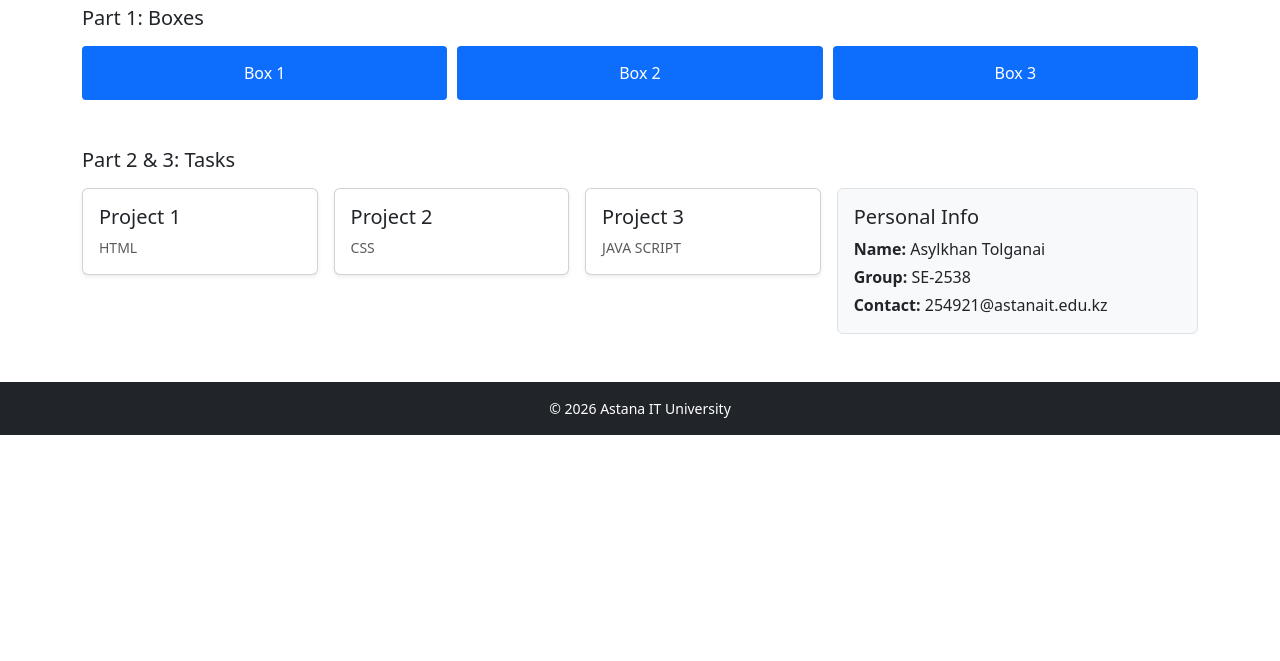
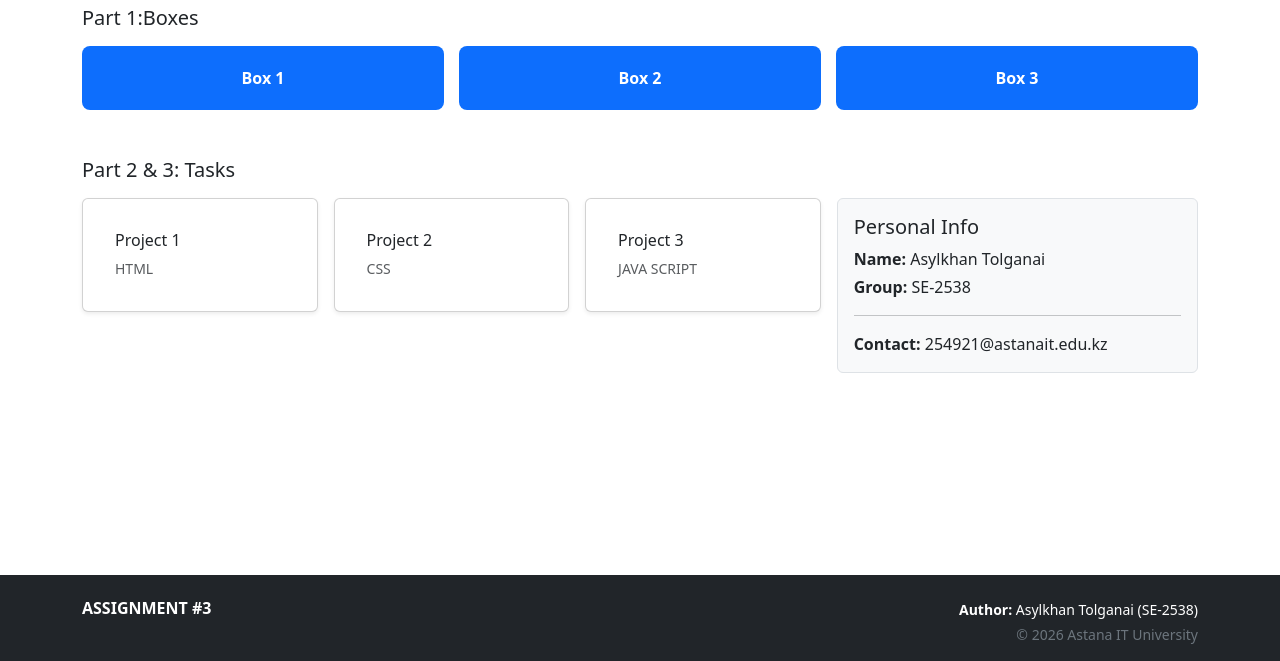
Before and after one commit to asylhantolganaj-create/Assignment-3.-Responsive-Web-Design, a plain HTML site: page index.html in a window 1280 px wide. Shown: the part 139-800 px from the top of the page. Drawn offline with nearby package versions, Linux system fonts and the light colour scheme.

Commit message:
Refactor index.html with styles and structure updates
Added custom styles for header, main, and footer sections. Updated project card structure and added personal info section.

```diff
--- a/index.html
+++ b/index.html
@@ -4,16 +4,59 @@
     <meta charset="UTF-8">
     <meta name="viewport" content="width=device-width, initial-scale=1.0">
     <title>Assignment 3 - Responsive Web Design</title>
+    <link href="https://cdn.jsdelivr.net/npm/bootstrap@5.3.3/dist/css/bootstrap.min.css" rel="stylesheet">
 
-    <link href="https://cdn.jsdelivr.net/npm/bootstrap@5.3.3/dist/css/bootstrap.min.css" rel="stylesheet">
-    <link rel="stylesheet" href="style.css">
+
+    <style>
+        h1 {
+            font-size: 18px;
+            text-align: center;
+        }
+        @media (min-width: 768px) {
+            h1 { font-size: 26px; }
+        }
+        @media (min-width: 1024px) {
+            h1 { font-size: 34px; }
+        }
+
+
+        .mq-container {
+            display: flex;
+            flex-wrap: wrap;
+            gap: 15px;
+        }
+        .mq-box {
+            background-color: #0d6efd !important;
+            color: #ffffff !important;
+            padding: 20px;
+            text-align: center;
+            font-weight: 600;
+            border-radius: 8px;
+            flex: 1 1 100%;
+        }
+        @media (min-width: 768px) {
+            .mq-box {
+                flex: 1 1 calc(50% - 15px);
+            }
+        }
+        @media (min-width: 1024px) {
+            .mq-box {
+                flex: 1 1 calc(33.333% - 15px);
+            }
+        }
+
+        .sidebar {
+            background-color: #f8f9fa;
+        }
+    </style>
 </head>
-<body>
+<body class="d-flex flex-column min-vh-100">
+
 
     <header>
         <nav class="navbar navbar-expand-lg navbar-dark bg-dark">
             <div class="container">
-                <a class="navbar-brand fw-bold" href="#">My Portfolio</a>
+                <a class="navbar-brand fw-bold" href="#">MyLogo</a>
                 <button class="navbar-toggler" type="button" data-bs-toggle="collapse" data-bs-target="#navMenu">
                     <span class="navbar-toggler-icon"></span>
                 </button>
@@ -27,44 +70,49 @@
         </nav>
     </header>
 
-    <main class="container my-4">
+    <main class="container my-4 flex-grow-1">
 
-        <h1 class="mb-4">My Portfolio</h1>
-
+        <h1 class="mb-4">My portfolio</h1>
 
         <section class="mb-5">
-            <h3 class="h5 mb-3">Part 1: Boxes</h3>
+            <h3 class="h5 mb-3">Part 1:Boxes </h3>
             <div class="mq-container">
                 <div class="mq-box">Box 1</div>
                 <div class="mq-box">Box 2</div>
                 <div class="mq-box">Box 3</div>
-
             </div>
         </section>
 
 
         <section id="projects">
-            <h3 class="h5 mb-3">Part 2 & 3: Tasks</h3>
+            <h3 class="h5 mb-3">Part 2 & 3: Tasks </h3>
             <div class="row g-3">
+
 
                 <div class="col-12 col-lg-8">
                     <div class="row g-3">
                         <div class="col-12 col-md-6 col-lg-4">
-                            <div class="card h-100 p-3 shadow-sm">
-                                <h5 class="card-title">Project 1</h5>
-                                <p class="card-text text-muted small">HTML</p>
+                            <div class="card h-100 shadow-sm p-3">
+                                <div class="card-body">
+                                    <h5 class="card-title h6">Project 1</h5>
+                                    <p class="card-text text-muted small">HTML</p>
+                                </div>
                             </div>
                         </div>
                         <div class="col-12 col-md-6 col-lg-4">
-                            <div class="card h-100 p-3 shadow-sm">
-                                <h5 class="card-title">Project 2</h5>
-                                <p class="card-text text-muted small">CSS</p>
+                            <div class="card h-100 shadow-sm p-3">
+                                <div class="card-body">
+                                    <h5 class="card-title h6">Project 2</h5>
+                                    <p class="card-text text-muted small">CSS</p>
+                                </div>
                             </div>
                         </div>
                         <div class="col-12 col-md-12 col-lg-4">
-                            <div class="card h-100 p-3 shadow-sm">
-                                <h5 class="card-title">Project 3</h5>
-                                <p class="card-text text-muted small">JAVA SCRIPT</p>
+                            <div class="card h-100 shadow-sm p-3">
+                                <div class="card-body">
+                                    <h5 class="card-title h6">Project 3</h5>
+                                    <p class="card-text text-muted small">JAVA SCRIPT</p>
+                                </div>
                             </div>
                         </div>
                     </div>
@@ -72,20 +120,33 @@
 
 
                 <aside class="col-12 col-lg-4" id="contact">
-                    <div class="p-3 sidebar border">
+                    <div class="p-3 sidebar border rounded h-100">
                         <h4 class="h5">Personal Info</h4>
                         <p class="mb-1"><strong>Name:</strong> Asylkhan Tolganai</p>
                         <p class="mb-1"><strong>Group:</strong> SE-2538</p>
+                        <hr>
                         <p class="mb-0"><strong>Contact:</strong> 254921@astanait.edu.kz</p>
                     </div>
                 </aside>
+
             </div>
         </section>
     </main>
 
 
-    <footer class="bg-dark text-white text-center py-3 mt-5">
-        <p class="m-0 small">&copy; 2026 Astana IT University</p>
+    <footer class="bg-dark text-white pt-4 pb-3 mt-5">
+        <div class="container">
+            <div class="row gy-3">
+                <div class="col-12 col-md-6">
+                    <h5 class="h6 text-uppercase fw-bold">Assignment #3</h5>
+                    <p class="small text-secondary mb-0"> </p>
+                </div>
+                <div class="col-12 col-md-6 text-md-end">
+                    <p class="small mb-1"><strong>Author:</strong> Asylkhan Tolganai (SE-2538)</p>
+                    <p class="small text-secondary mb-0">&copy; 2026 Astana IT University </p>
+                </div>
+            </div>
+        </div>
     </footer>
 
 
```
